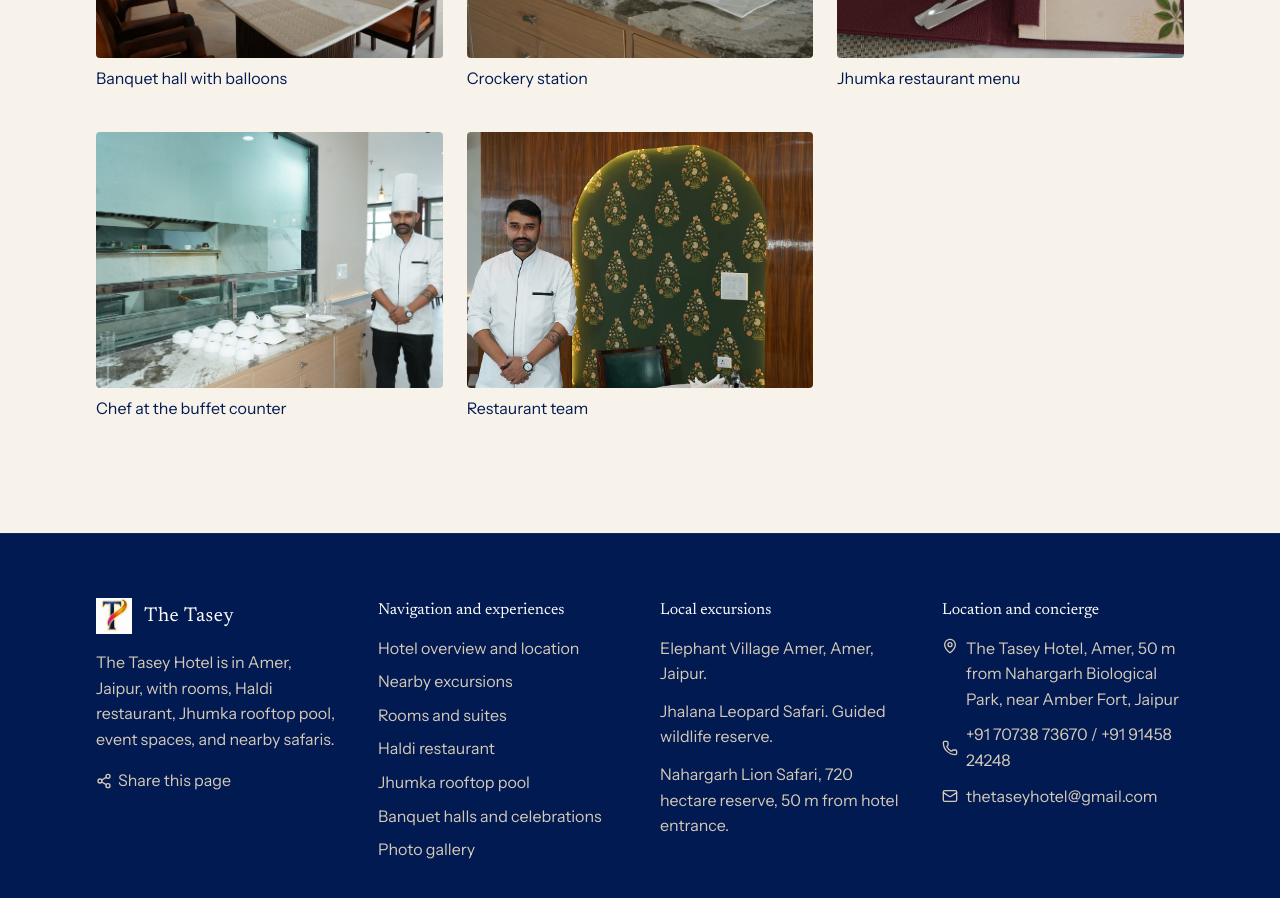
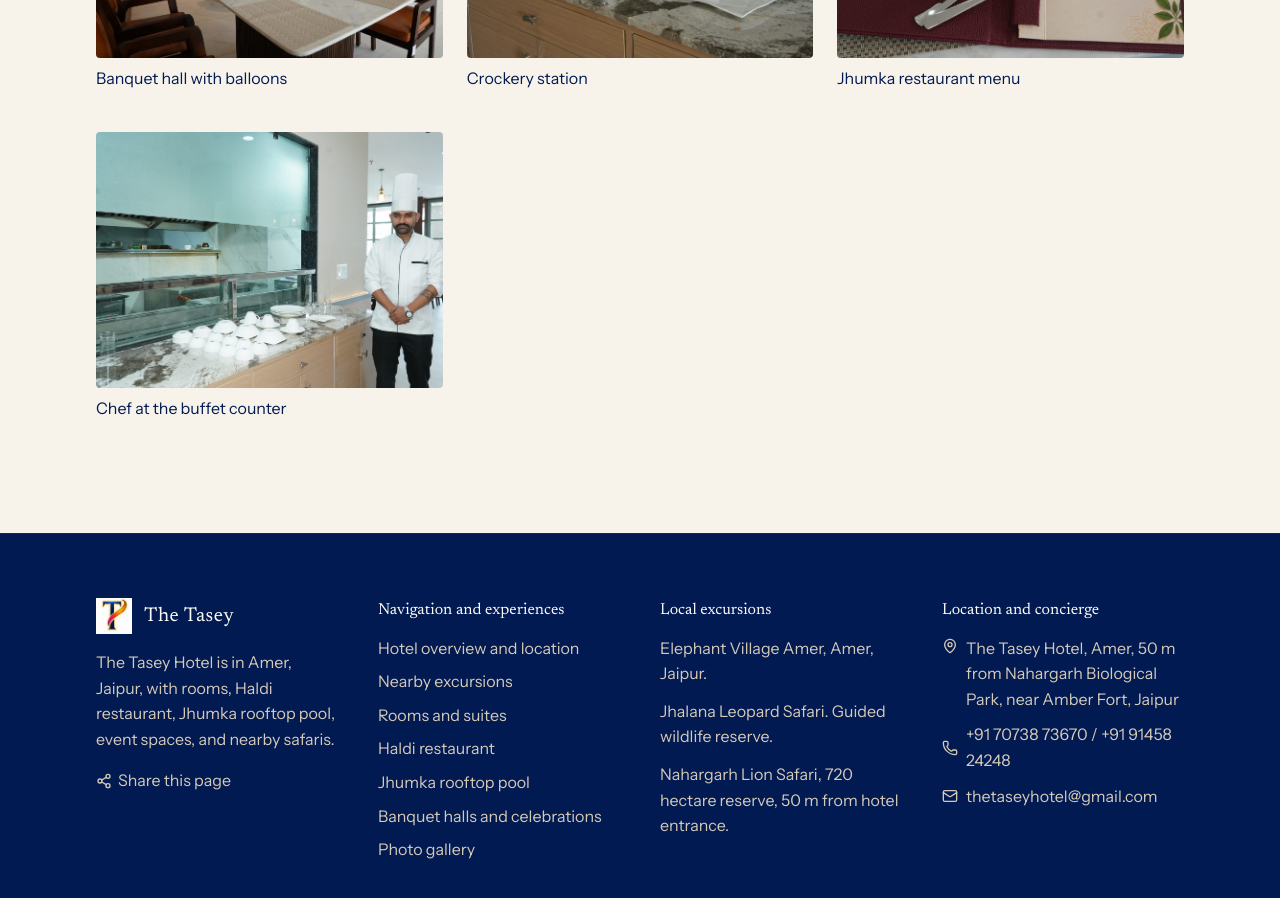
Before and after one commit to pranamyajainn/the-tasey-hotel-website, a Next.js app: page / in a window 1280 px wide. Shown: the part 8760-9658 px from the top of the page. Built offline with nearby package versions, Linux system fonts and the light colour scheme.

Commit message:
Remove staff photo from gallery

```diff
--- a/src/components/Gallery.tsx
+++ b/src/components/Gallery.tsx
@@ -159,12 +159,6 @@ export default function Gallery() {
       category: "Dining and banquets",
       image: "/images/gallery/tasey-gallery-08.jpg",
     },
-    {
-      id: 28,
-      title: "Restaurant team",
-      category: "Dining and banquets",
-      image: "/images/gallery/tasey-gallery-09.jpg",
-    },
   ];
 
   const categories = ["All", "Hotel and views", "Rooms and suites", "Rooftop and pool", "Dining and banquets"];
```
Also changed, not shown: public/images/gallery/tasey-gallery-09.jpg (deleted).
